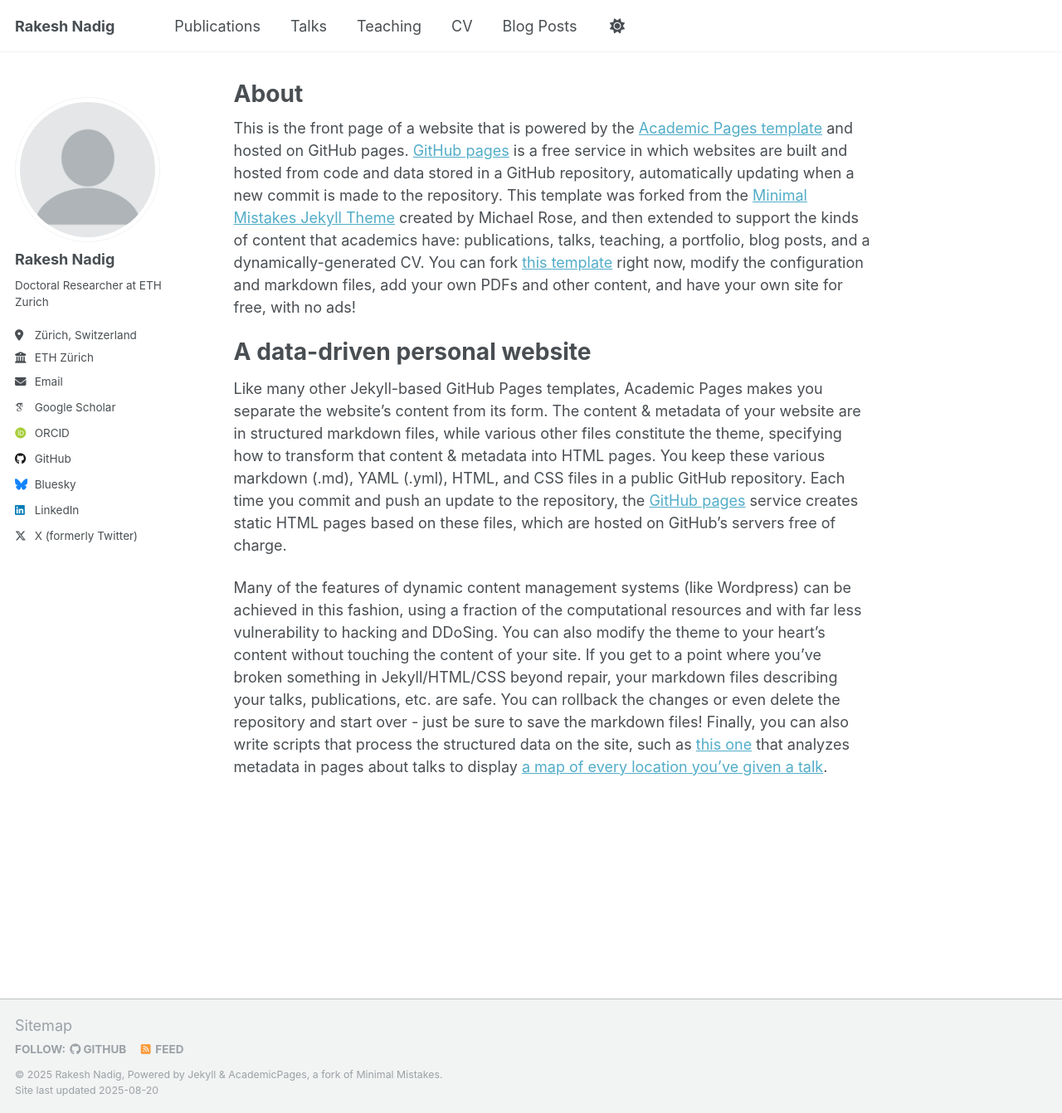
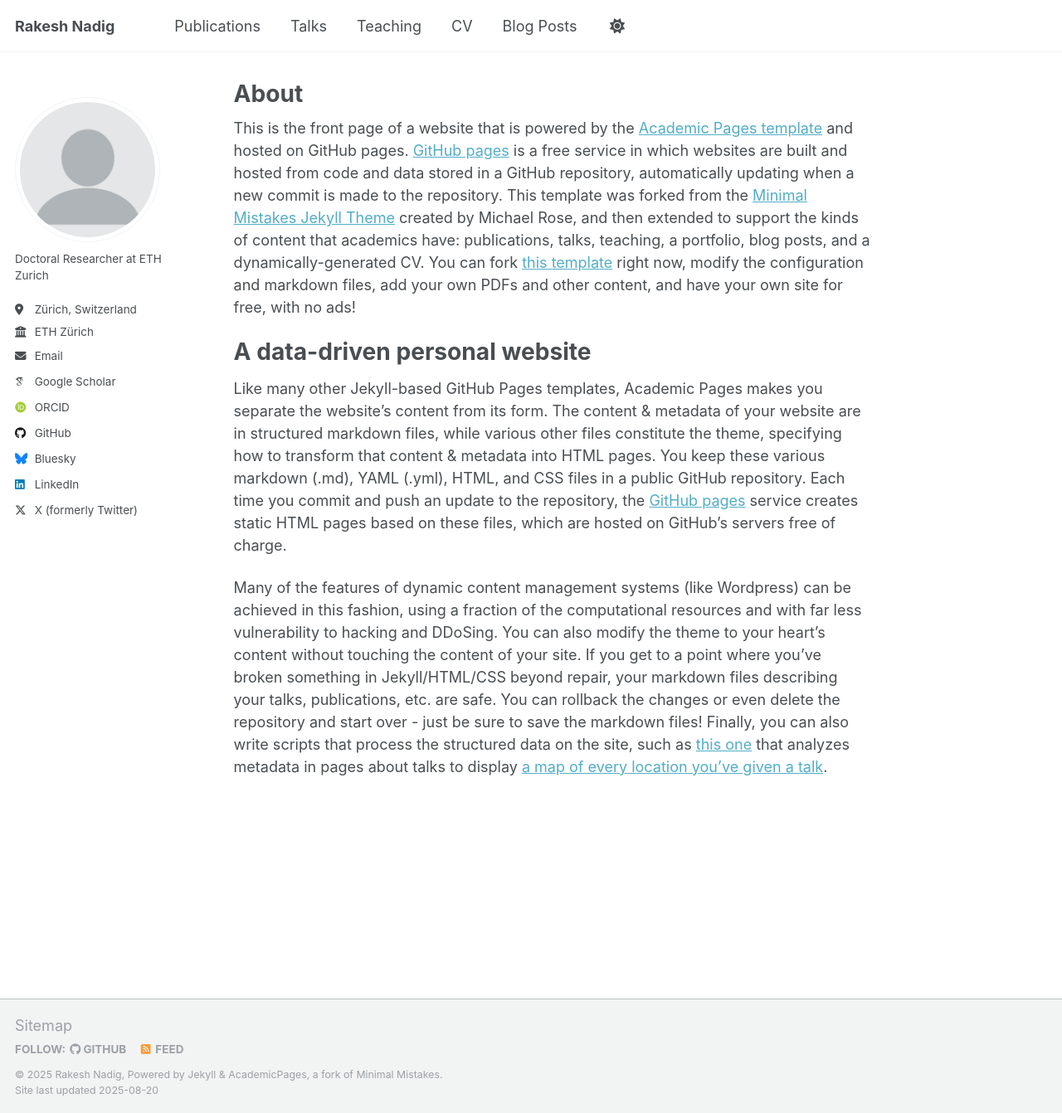
Before and after one commit to rakeshnadig/rakeshnadig.github.io, a Jekyll site: the page built from _pages/about.md, in a window 1280 px wide and 1342 px high. Shown: the whole window at 83% size. Built offline with Jekyll 4.4.1, drawn with Linux system fonts in a browser that asks for light colours; some web fonts are replaced.

Commit message:
removing the names in multiple places

```diff
--- a/_config.yml
+++ b/_config.yml
@@ -23,8 +23,6 @@
 author:
   # Biographic information
   avatar           : "profile.png"
-  name             : "Rakesh Nadig"
-  pronouns         : # example: "she/her"
   bio              : "Doctoral Researcher at ETH Zurich"
   location         : "Zürich, Switzerland"
   employer         : "ETH Zürich"
```
